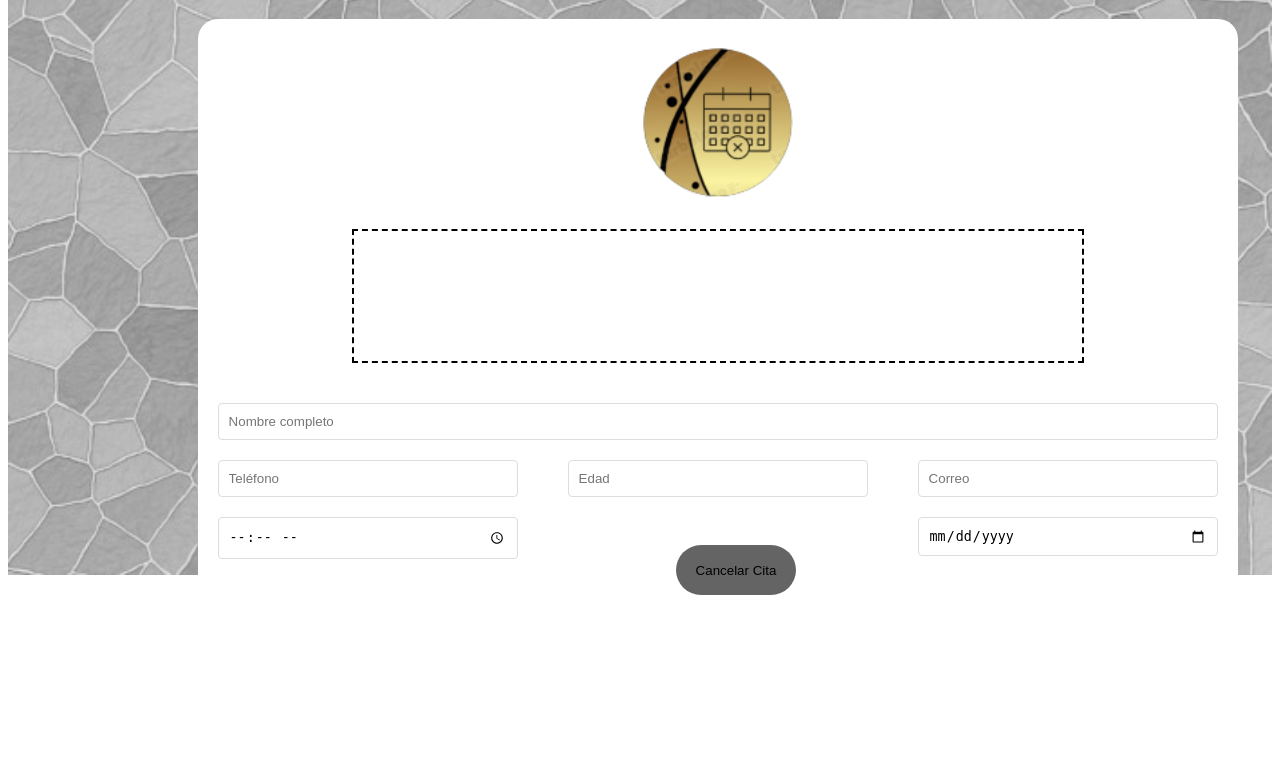
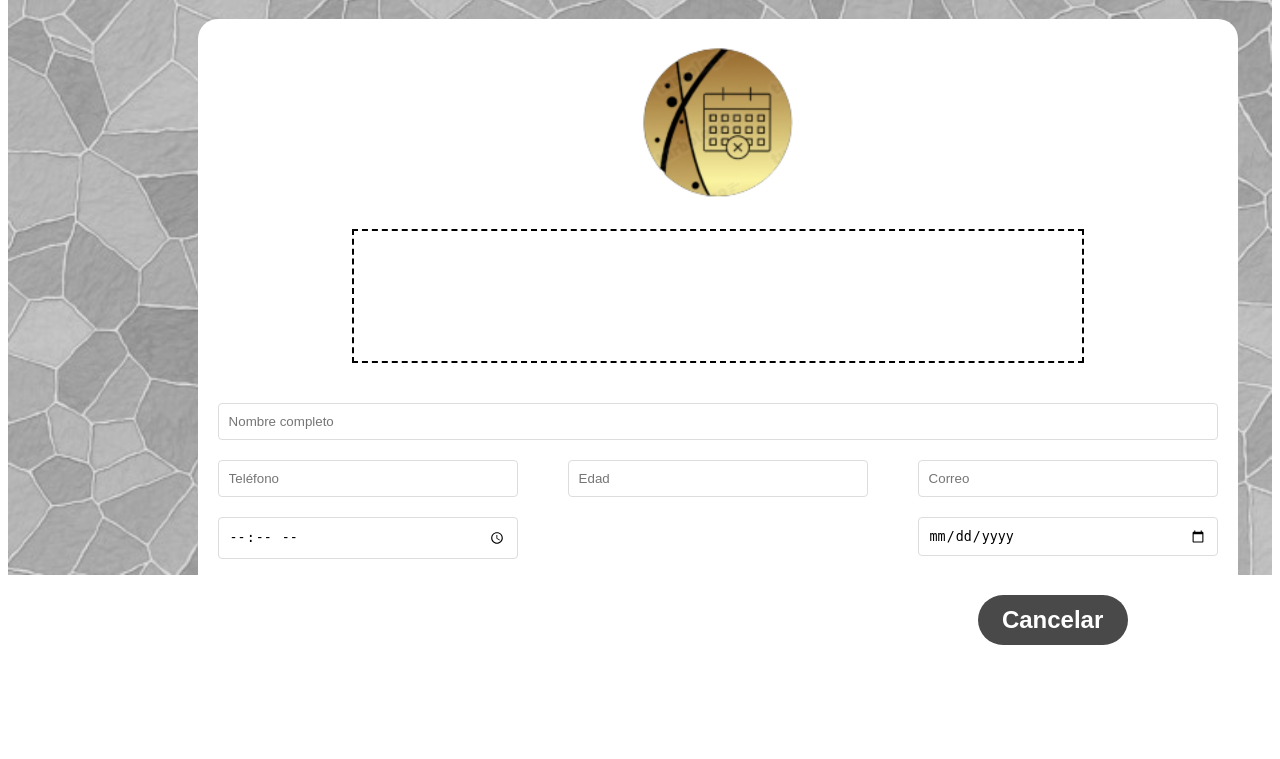
Before and after one commit to Roroma24/Proyecto, a Flask app: page /cancel in a window 1280 px wide. Shown: the part 114-873 px from the top of the page. Run offline with Flask 3, Linux system fonts and the light colour scheme.

Commit message:
se ajusto cancelacion.html  en el boton de "cancelar", para que se pudiera visualizar en el lugar indicado, se corrigio la distribucción dentro del archivo .html

```diff
--- a/app/templates/cancelacion.html
+++ b/app/templates/cancelacion.html
@@ -94,7 +94,12 @@ fecha de la cita a cancelar.
             </div>
             <!-- Botón para cancelar la cita -->
             <div class="campo">
-              <button class="next_1">Cancelar Cita</button>
+              <a href="{{ url_for('file', opcion='cancel') }}" style="text-decoration: none;">
+                <div class="accion" style="position: absolute;left: 75%;bottom: 13%;text-align: center; color: #fff; font-size: 24px; font-weight: bolder; display: flex; align-items: center; justify-content: center; height: 50px; width: 150px; ">
+                    Cancelar
+                </div>
+            </a>
+
             </div>
           </div>
         </div>
```
